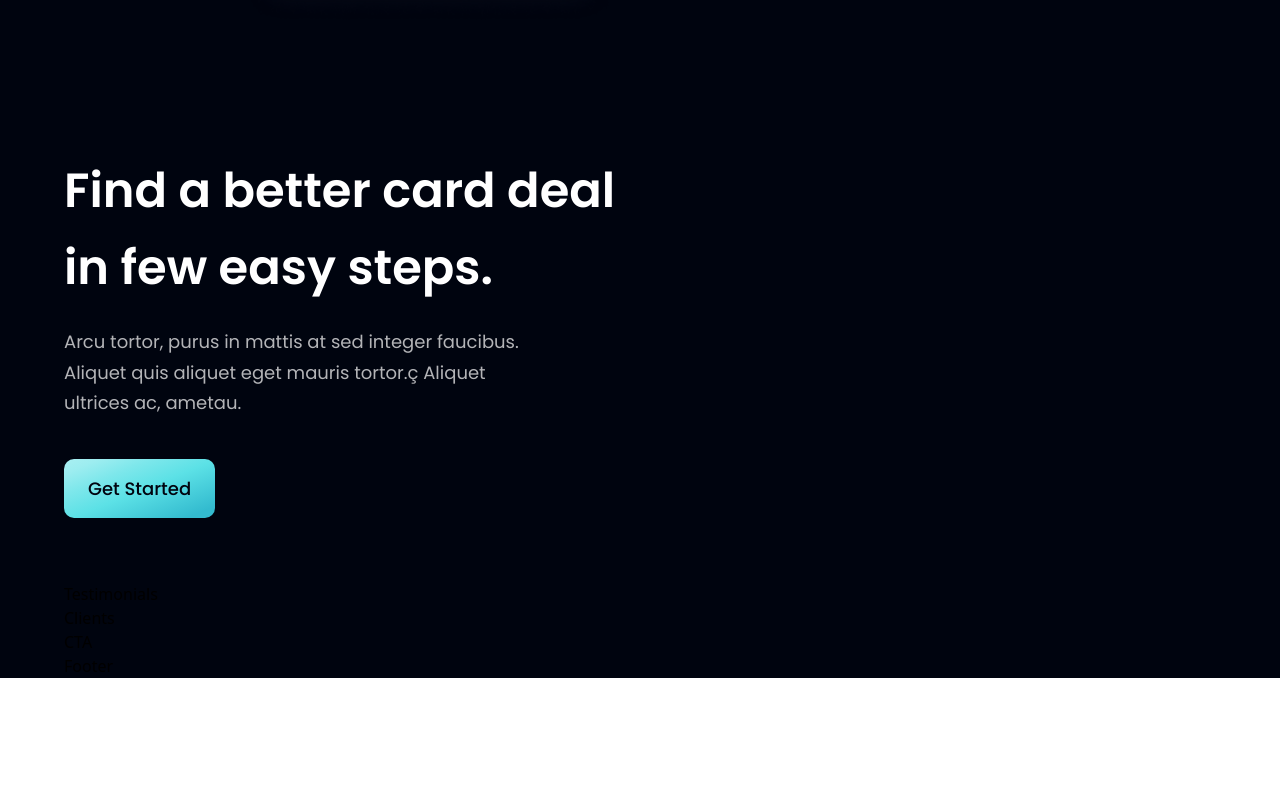
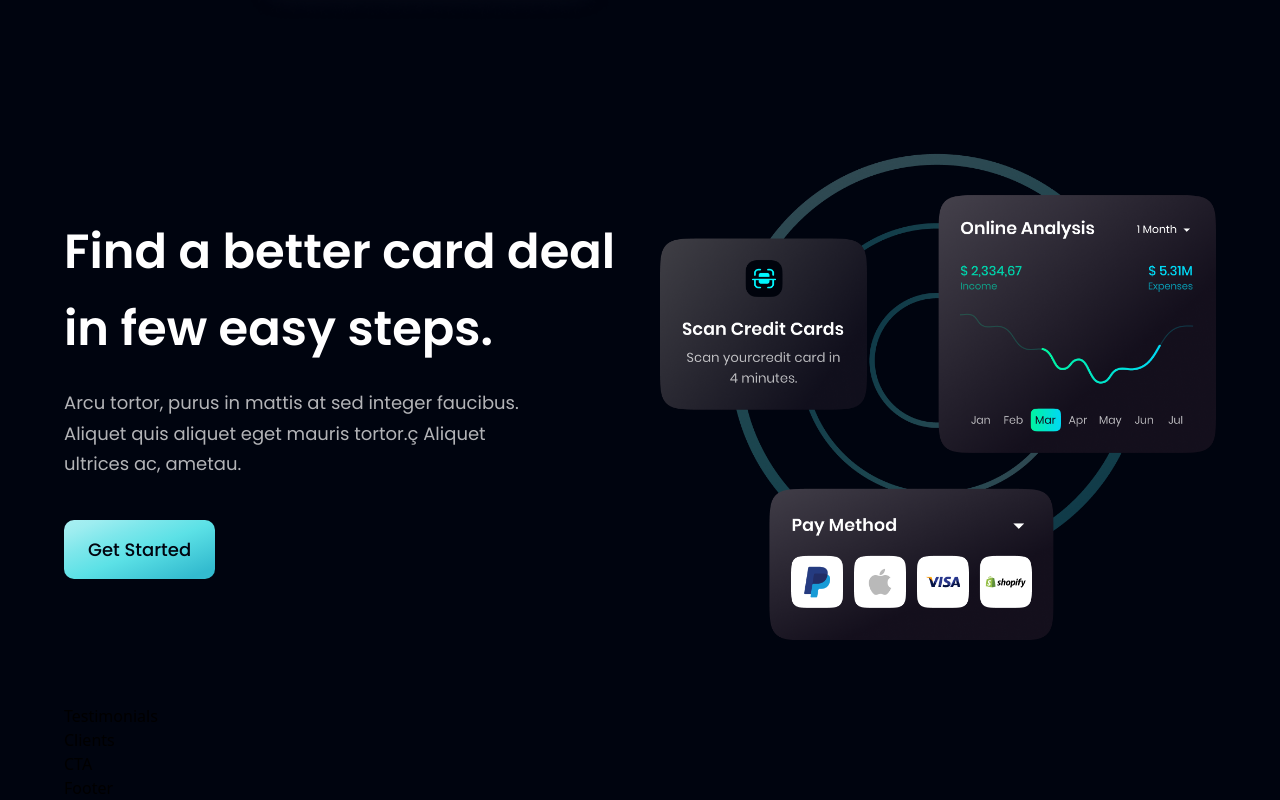
Before and after one commit to kuliashvili/HooBank, a React (Create React App) app: page / in a window 1280 px wide. Shown: the part 2100-2900 px from the top of the page. Before the commit the page ends 2778 px from the top, so only its background shows below. Built offline with nearby package versions, Linux system fonts and the light colour scheme.

Commit message:
CardDeal section done

```diff
--- a/src/components/CardDeal.jsx
+++ b/src/components/CardDeal.jsx
@@ -1,6 +1,7 @@
 import React from 'react'
 import styles, {layout} from '../style'
 import Button from './Button'
+import {card} from '../assets'
 
 const CardDeal = () => {
   return (
@@ -13,6 +14,10 @@
 
         </div>
 
+        <div className={layout.sectionImg}>
+          <img src={card} alt="card"  className='w-[100%] h-[100%]'/>
+        </div>
+
     </section>
   )
 }
```
